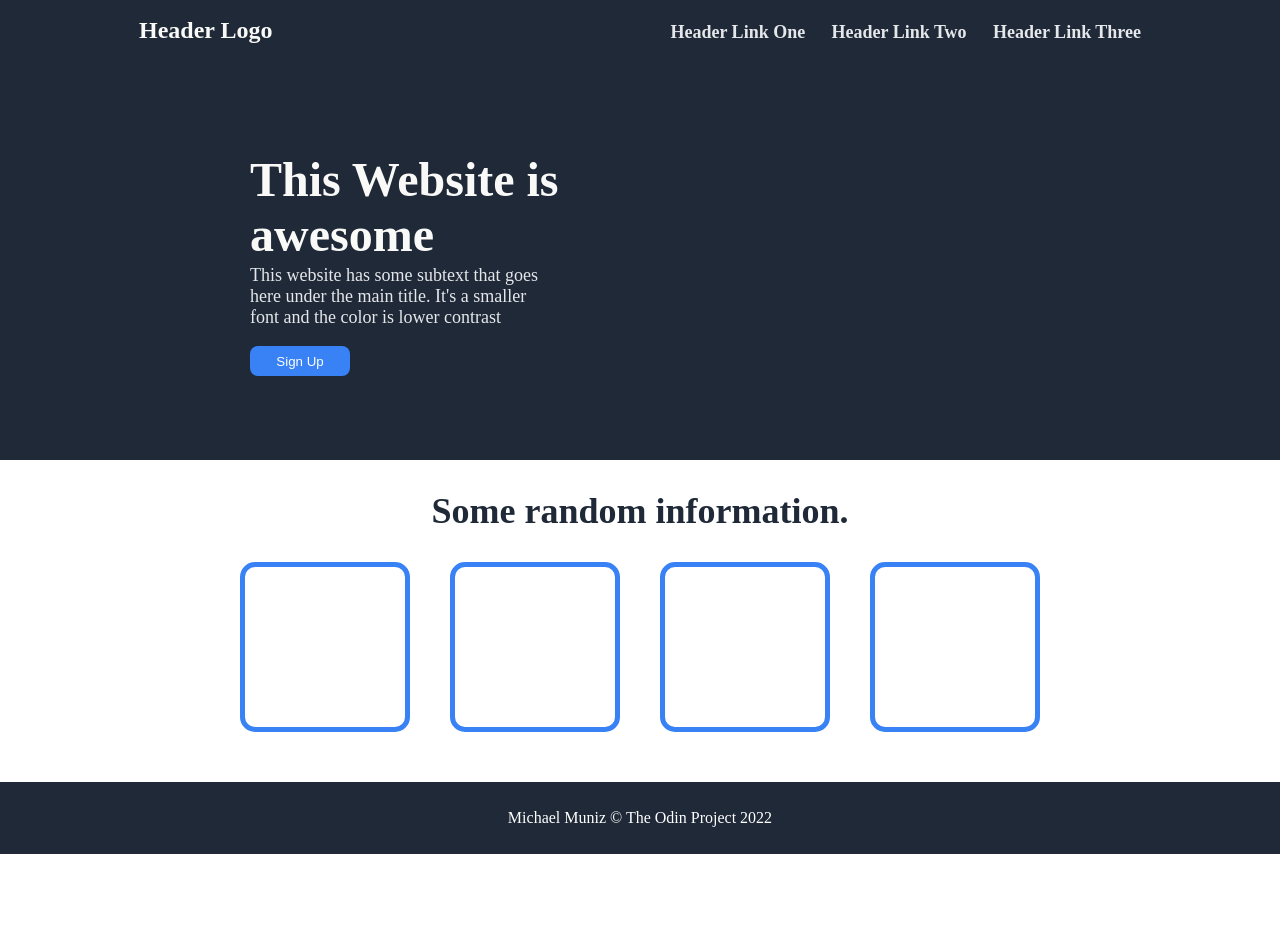
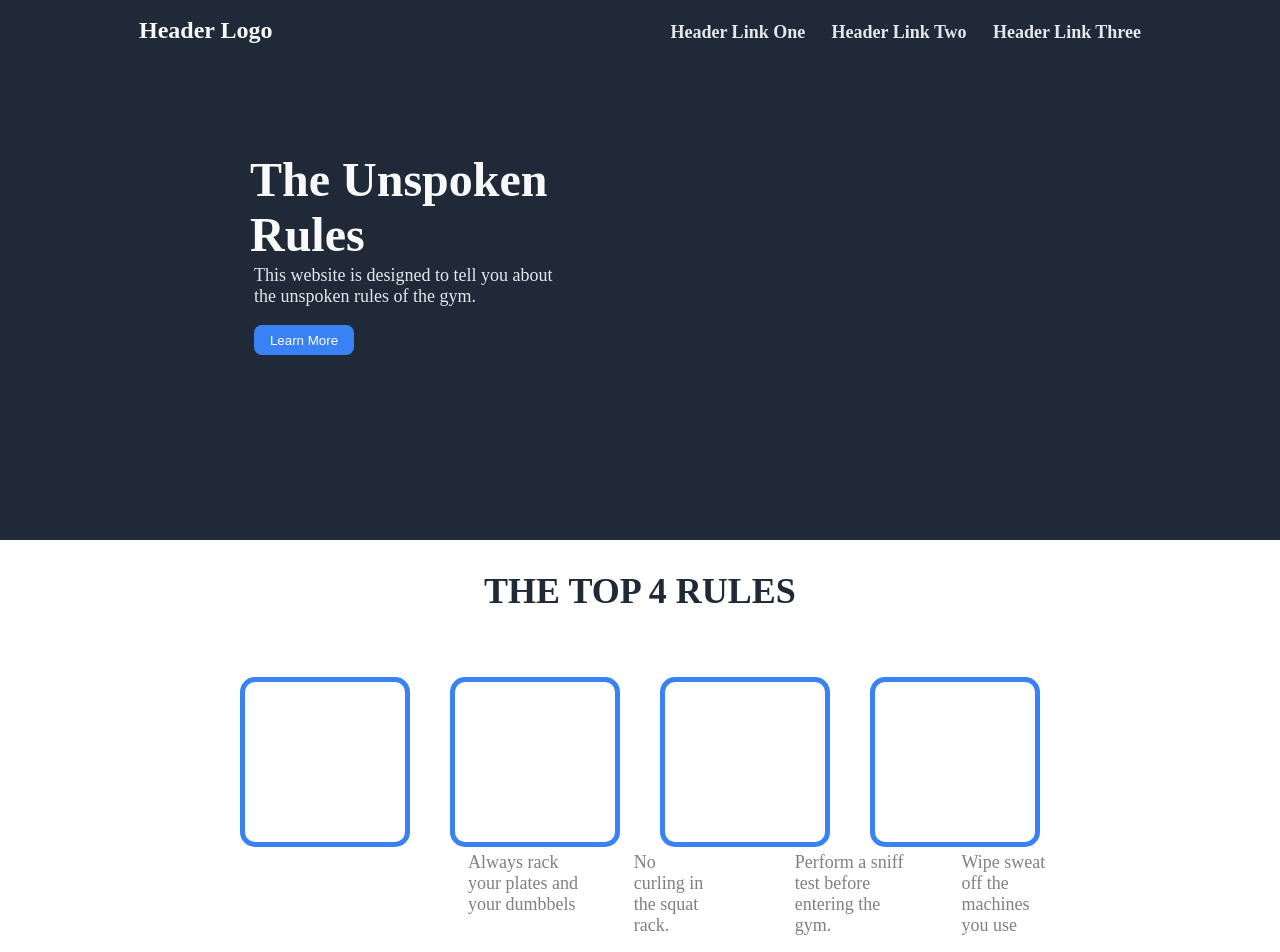
Before and after one commit to MichaelM98/landing_page, a plain HTML site: page index.html in a window 1280 px wide. Shown: the top 952 px of the page. Before the commit the page ends 854 px from the top, so only its background shows below. Drawn offline with Linux system fonts and the light colour scheme.

Commit message:
Completed the info section with text and place holders for images

```diff
--- a/index.html
+++ b/index.html
@@ -19,23 +19,26 @@
             <div class="linkThree"> <a href="">Header Link Three</a> </div>
         </div>
     </header>
+     <!-- This is the header for the logo and the links -->
+
 
     <!-- this section contains the main content in the page -->
     <main class="hero">
         <div class="bgColor">
             <div class="mainFlex">
-                <h1>This Website is awesome</h1>
+                <h1>The Unspoken Rules</h1>
 
-                <p>This website has some subtext that goes here under the main title. It's a smaller font and the color
-                    is lower contrast
+                <p>This website is designed to tell you about the unspoken rules of the gym.
                 </p>
             </div>
-            <button class="mainBttn">Sign Up</button>
+            <button class="mainBttn">Learn More</button>
         </div>
     </main>
+    <!-- this section contains the main content in the page -->
+
 
     <!-- Information section -->
-    <h2>Some random information.</h2>
+    <h2>THE TOP 4 RULES</h2>
     <section class="info">
         <div class="boxes">
             <div class="box1"></div>
@@ -45,6 +48,13 @@
         </div>
     </section>
 
+    <div class="info-text">
+        <div class="text1">Always rack your plates and your dumbbels</div>
+        <div class="text2">No curling in the squat rack. </div>
+        <div class="text3">Perform a sniff test before entering the gym.</div>
+        <div class="text4">Wipe sweat off the machines you use</div>
+    </div>
+    <!-- INFORMATION SECTION -->
 
 
 
--- a/style.css
+++ b/style.css
@@ -1,6 +1,6 @@
 body {
-    margin: 0;
-    padding: 0;
+    margin: auto;
+    padding: auto;
 }
 
 .header {
@@ -35,7 +35,7 @@ a {
 .bgColor {
     background-color: #1f2937;
     width: 100%;
-    height: 400px;
+    height: 480px;
 }
 
 h1 {
@@ -51,7 +51,7 @@ h1 {
 p {
     font-size: 18px;
     color: #E5E7EB;
-    padding-left: 250px;
+    padding-left: 254px;
     margin-top: 3px;
     width: 24%;
 }
@@ -63,7 +63,7 @@ p {
     height: 30px;
     width: 100px;
     border-radius: 8px;
-    margin-left: 250px;
+    margin-left: 254px;
 }
 
 h2 {
@@ -78,6 +78,7 @@ h2 {
     justify-content: center;
     gap: 40px;
     margin-bottom: 50px;
+    margin-top: 65px;
 }
 
 .box1, .box2, .box3, .box4 {
@@ -87,6 +88,24 @@ h2 {
     width: 160px;
     border-radius: 15px;
 }
+
+.info-text {
+    color: gray;
+    font-size: 18px;
+    display: flex;
+    justify-content: center;
+    width: 46%;
+    gap: 53px;
+    padding-left: 468px;
+    margin-top: -45px;
+    margin-bottom: 145px;
+}
+
+
+.text3 {
+    padding-left: 35px;
+}
+
 
 
 
```
